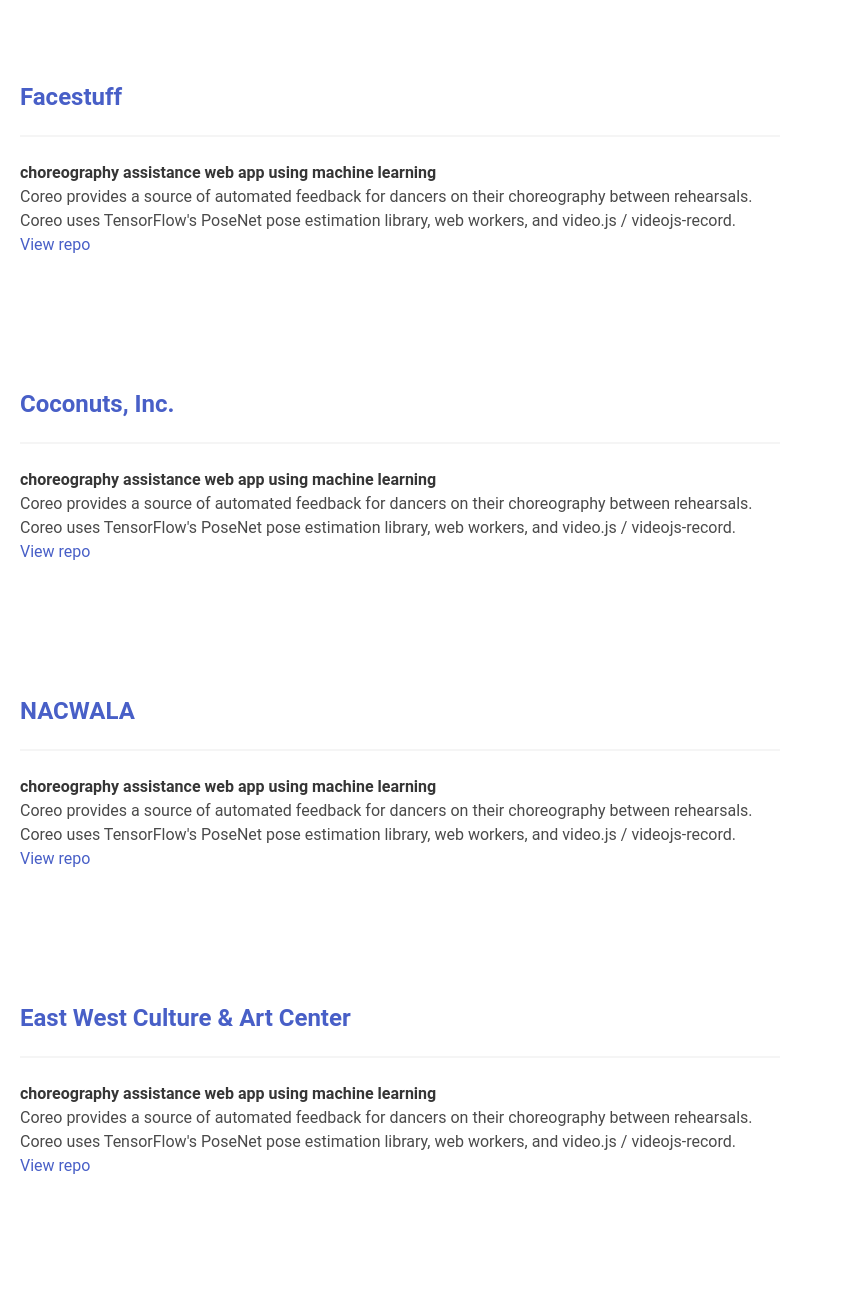
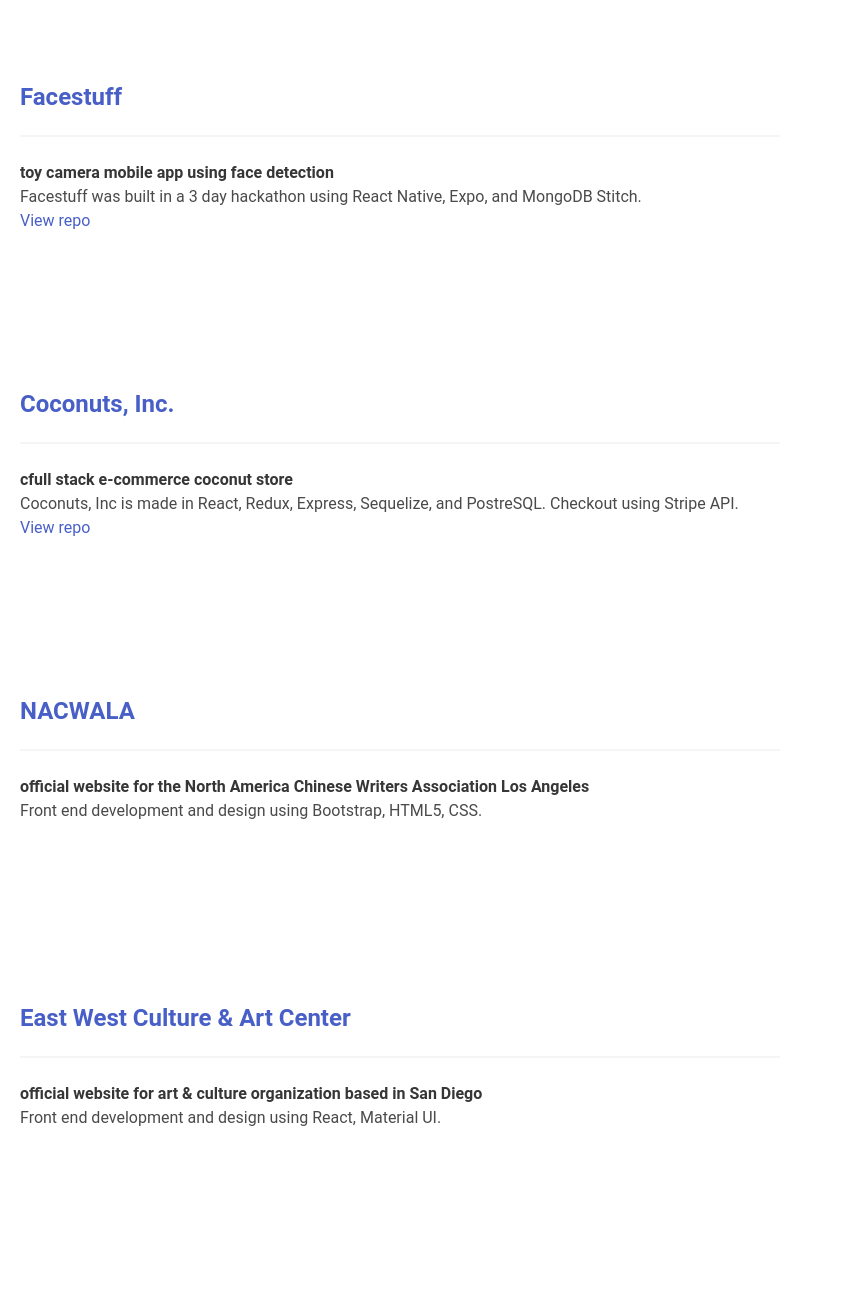
Before and after one commit to jsmney/jsmney.github.io, a plain HTML site: page index.html in a window 1280 px wide. Shown: the part 834-2134 px from the top of the page, 436-1280 px from the left. Drawn offline with nearby package versions, Linux system fonts and the light colour scheme.

Commit message:
fixed links and descriptions

```diff
--- a/index.html
+++ b/index.html
@@ -117,7 +117,7 @@
       </div>
       <div class="columns">
         <div class="column is-one-third">
-          <a href="https://coreo-ai.herokuapp.com/"
+          <a href="https://github.com/jsmney/stackathon"
             ><img
               src="http://jasminey.com/static/facestuff-0f5741fa29df9a86fcc484098ca0be7c.jpg"
               alt=""
@@ -126,30 +126,24 @@
         </div>
         <div class="column is-two-thirds">
           <h2 class="title is-4">
-            <a href="https://coreo-ai.herokuapp.com/">Facestuff</a>
+            <a href="https://www.youtube.com/watch?v=ugCaQ_JWw2s">Facestuff</a>
           </h2>
           <hr />
           <p>
-            <strong
-              >choreography assistance web app using machine learning</strong
-            >
+            <strong>toy camera mobile app using face detection</strong>
           </p>
           <p>
-            Coreo provides a source of automated feedback for dancers on their
-            choreography between rehearsals.
+            Facestuff was built in a 3 day hackathon using React Native, Expo,
+            and MongoDB Stitch.
           </p>
           <p>
-            Coreo uses TensorFlow's PoseNet pose estimation library, web
-            workers, and video.js / videojs-record.
-          </p>
-          <p>
-            <a href="https://github.com/brain-dance/brain-dancer">View repo</a>
+            <a href="https://github.com/jsmney/stackathon">View repo</a>
           </p>
         </div>
       </div>
       <div class="columns">
         <div class="column is-one-third">
-          <a href="https://coreo-ai.herokuapp.com/"
+          <a href="http://coconutsforsale.herokuapp.com/"
             ><img
               src="http://jasminey.com/static/coconutsinc-77baf3cff988c837ffd91c5030680a4d.png"
               alt=""
@@ -158,24 +152,20 @@
         </div>
         <div class="column is-two-thirds">
           <h2 class="title is-4">
-            <a href="https://coreo-ai.herokuapp.com/">Coconuts, Inc.</a>
+            <a href="http://coconutsforsale.herokuapp.com/">Coconuts, Inc.</a>
           </h2>
           <hr />
           <p>
-            <strong
-              >choreography assistance web app using machine learning</strong
-            >
+            <strong>cfull stack e-commerce coconut store</strong>
           </p>
           <p>
-            Coreo provides a source of automated feedback for dancers on their
-            choreography between rehearsals.
+            Coconuts, Inc is made in React, Redux, Express, Sequelize, and
+            PostreSQL. Checkout using Stripe API.
           </p>
           <p>
-            Coreo uses TensorFlow's PoseNet pose estimation library, web
-            workers, and video.js / videojs-record.
-          </p>
-          <p>
-            <a href="https://github.com/brain-dance/brain-dancer">View repo</a>
+            <a href="https://github.com/team-coconut-tiki/grace-shopper"
+              >View repo</a
+            >
           </p>
         </div>
       </div>
@@ -195,25 +185,18 @@
           <hr />
           <p>
             <strong
-              >choreography assistance web app using machine learning</strong
+              >official website for the North America Chinese Writers
+              Association Los Angeles</strong
             >
           </p>
           <p>
-            Coreo provides a source of automated feedback for dancers on their
-            choreography between rehearsals.
-          </p>
-          <p>
-            Coreo uses TensorFlow's PoseNet pose estimation library, web
-            workers, and video.js / videojs-record.
-          </p>
-          <p>
-            <a href="https://github.com/brain-dance/brain-dancer">View repo</a>
+            Front end development and design using Bootstrap, HTML5, CSS.
           </p>
         </div>
       </div>
       <div class="columns">
         <div class="column is-one-third">
-          <a href="https://www.nacwala.com/"
+          <a href="http://www.eastwestcultureandart.com/"
             ><img
               src="http://jasminey.com/static/eastwest-169161f98e3906c5627c238661fa14cc.jpg"
               alt=""
@@ -222,26 +205,19 @@
         </div>
         <div class="column is-two-thirds">
           <h2 class="title is-4">
-            <a href="https://www.nacwala.com/"
-              >East West Culture & Art Center</a
+            <a href="http://www.eastwestcultureandart.com/"
+              >East West Culture &amp; Art Center</a
             >
           </h2>
           <hr />
           <p>
             <strong
-              >choreography assistance web app using machine learning</strong
+              >official website for art &amp; culture organization based in San
+              Diego</strong
             >
           </p>
           <p>
-            Coreo provides a source of automated feedback for dancers on their
-            choreography between rehearsals.
-          </p>
-          <p>
-            Coreo uses TensorFlow's PoseNet pose estimation library, web
-            workers, and video.js / videojs-record.
-          </p>
-          <p>
-            <a href="https://github.com/brain-dance/brain-dancer">View repo</a>
+            Front end development and design using React, Material UI.
           </p>
         </div>
       </div>
```
